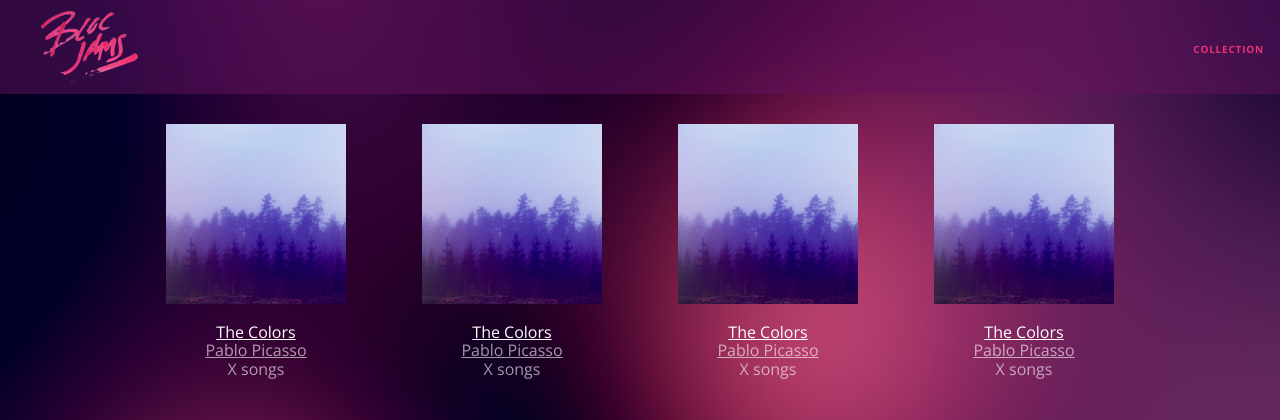
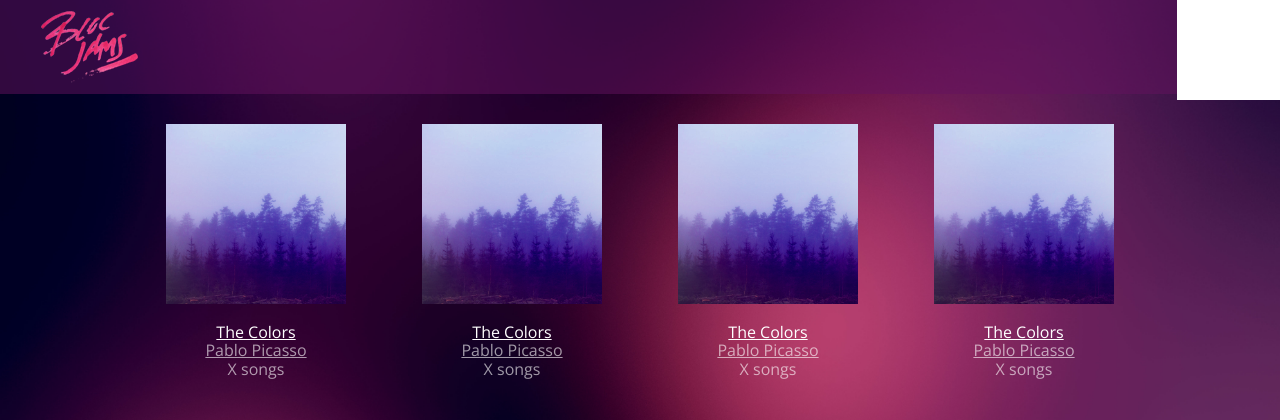
Before and after one commit to nykimberly/whole-latte-music, a PHP site: page /collection.html in a window 1280 px wide, while the restyled element is pressed. Shown: the top 420 px of the page. Run offline with PHP 8.4, Linux system fonts and the light colour scheme.

Commit message:
assignment-5-collection: completed

```diff
--- a/styles/main.css
+++ b/styles/main.css
@@ -97,6 +97,11 @@ body {
      color: rgb(233,50,117);                /* when hovering over collection link, it changes to the color specified */
  }
 
+ .links-container .navbar-link:active {
+     background-color:white;
+     color: white;                          /* when clicking down on collection link, it changes to white */
+ }
+
 .clearfix::before,
 .clearfix::after {
    content: " ";
```
